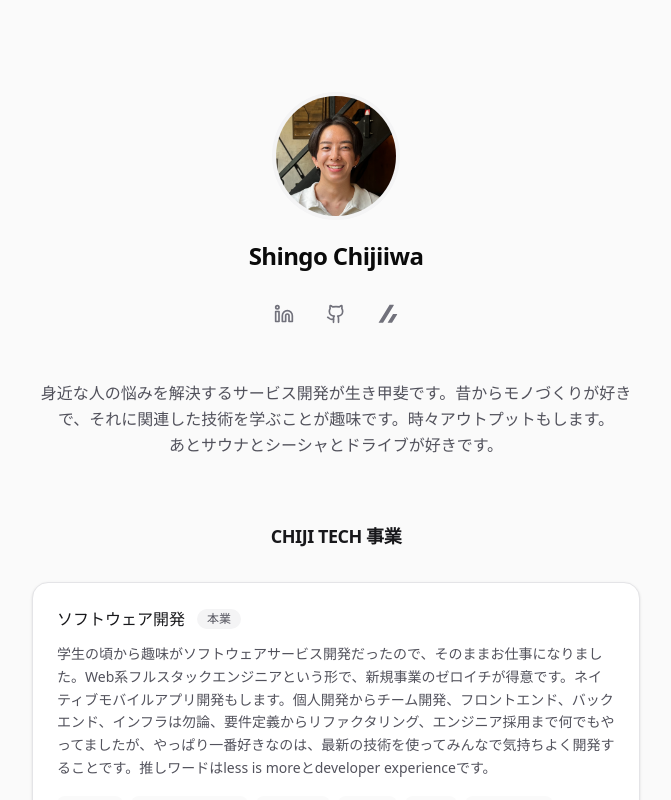
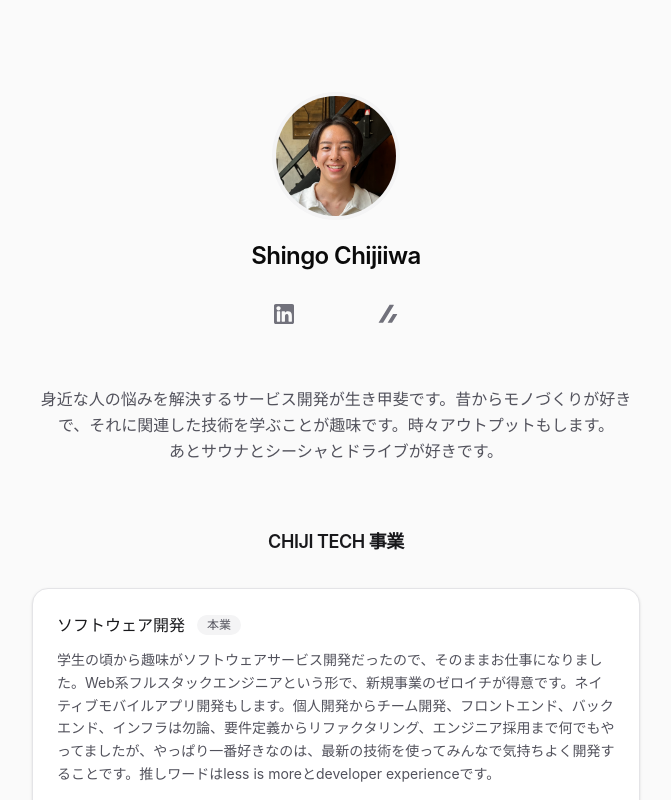
Before and after one commit to Chiji1108/chiji-tech, a Next.js app: page / in a window 1280 px wide. Shown: the top 800 px of the page, without its empty margins (304-975 px from the left). Built offline with nearby package versions, Linux system fonts and the light colour scheme; some icons are missing.

Commit message:
upgrade package

```diff
--- a/biome.json
+++ b/biome.json
@@ -34,5 +34,9 @@
       }
     }
   },
-  "extends": ["ultracite/core", "ultracite/next"]
+  "extends": [
+    "ultracite/biome/core",
+    "ultracite/biome/react",
+    "ultracite/biome/next"
+  ]
 }
--- a/src/app/page.tsx
+++ b/src/app/page.tsx
@@ -1,4 +1,4 @@
-import { Github, Linkedin } from "lucide-react";
+import { SiGithub } from "@icons-pack/react-simple-icons";
 import Image from "next/image";
 import Link from "next/link";
 
@@ -18,16 +18,41 @@
   );
 }
 
+function LinkedinIcon({ className }: { className?: string }) {
+  return (
+    <svg
+      aria-labelledby="linkedin-icon-title"
+      className={className}
+      fill="currentColor"
+      viewBox="0 0 382 382"
+      xmlns="http://www.w3.org/2000/svg"
+    >
+      <title id="linkedin-icon-title">LinkedIn</title>
+      <path
+        d="M347.445,0H34.555C15.471,0,0,15.471,0,34.555v312.889C0,366.529,15.471,382,34.555,382h312.889
+	C366.529,382,382,366.529,382,347.444V34.555C382,15.471,366.529,0,347.445,0z M118.207,329.844c0,5.554-4.502,10.056-10.056,10.056
+	H65.345c-5.554,0-10.056-4.502-10.056-10.056V150.403c0-5.554,4.502-10.056,10.056-10.056h42.806
+	c5.554,0,10.056,4.502,10.056,10.056V329.844z M86.748,123.432c-22.459,0-40.666-18.207-40.666-40.666S64.289,42.1,86.748,42.1
+	s40.666,18.207,40.666,40.666S109.208,123.432,86.748,123.432z M341.91,330.654c0,5.106-4.14,9.246-9.246,9.246H286.73
+	c-5.106,0-9.246-4.14-9.246-9.246v-84.168c0-12.556,3.683-55.021-32.813-55.021c-28.309,0-34.051,29.066-35.204,42.11v97.079
+	c0,5.106-4.139,9.246-9.246,9.246h-44.426c-5.106,0-9.246-4.14-9.246-9.246V149.593c0-5.106,4.14-9.246,9.246-9.246h44.426
+	c5.106,0,9.246,4.14,9.246,9.246v15.655c10.497-15.753,26.097-27.912,59.312-27.912c73.552,0,73.131,68.716,73.131,106.472
+	L341.91,330.654L341.91,330.654z"
+      />
+    </svg>
+  );
+}
+
 const socialLinks = [
   {
     name: "LinkedIn",
     href: "https://www.linkedin.com/in/chiji1108/",
-    icon: Linkedin,
+    icon: LinkedinIcon,
   },
   {
     name: "GitHub",
     href: "https://github.com/chiji1108",
-    icon: Github,
+    icon: SiGithub,
   },
   {
     name: "Zenn",
```
Also changed, not shown: package.json (+13 -13 lines), 1 other file (tests, documents, lock files or other folders).
